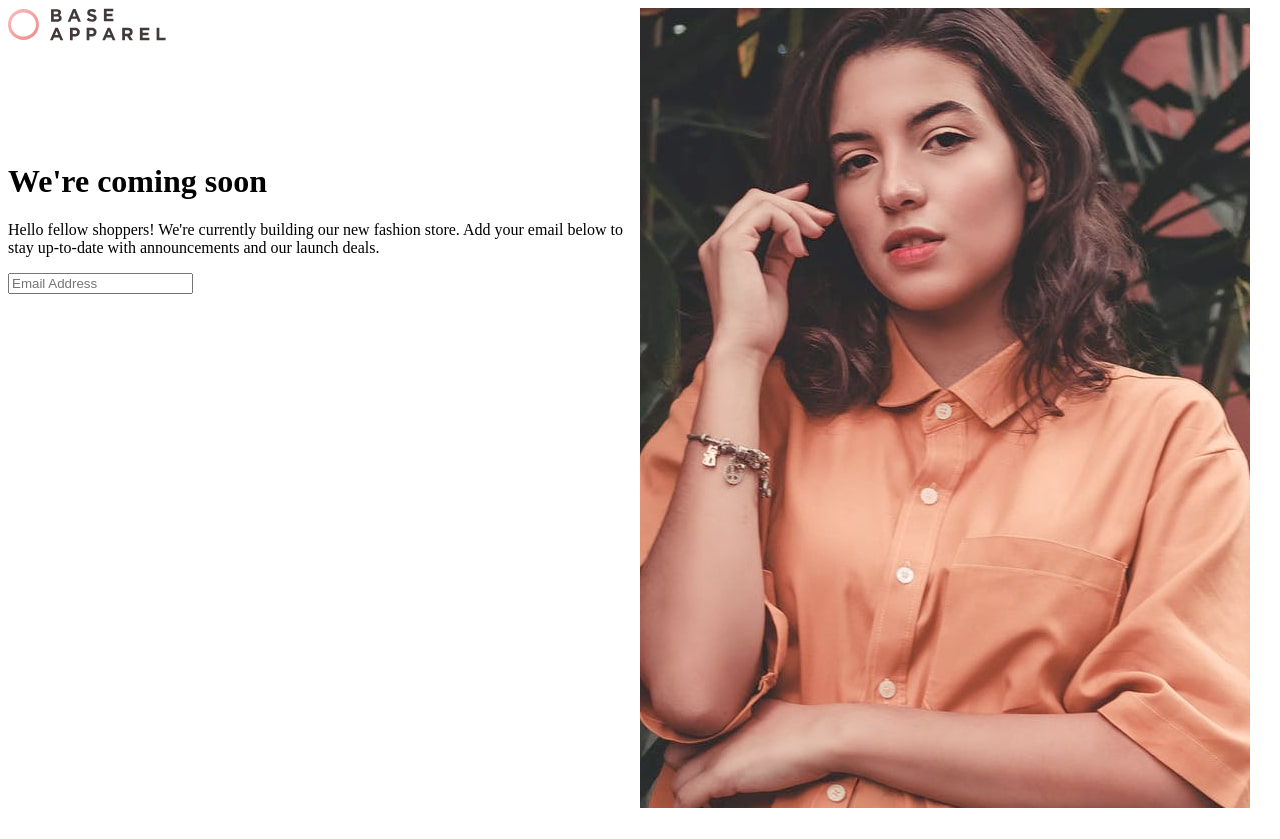
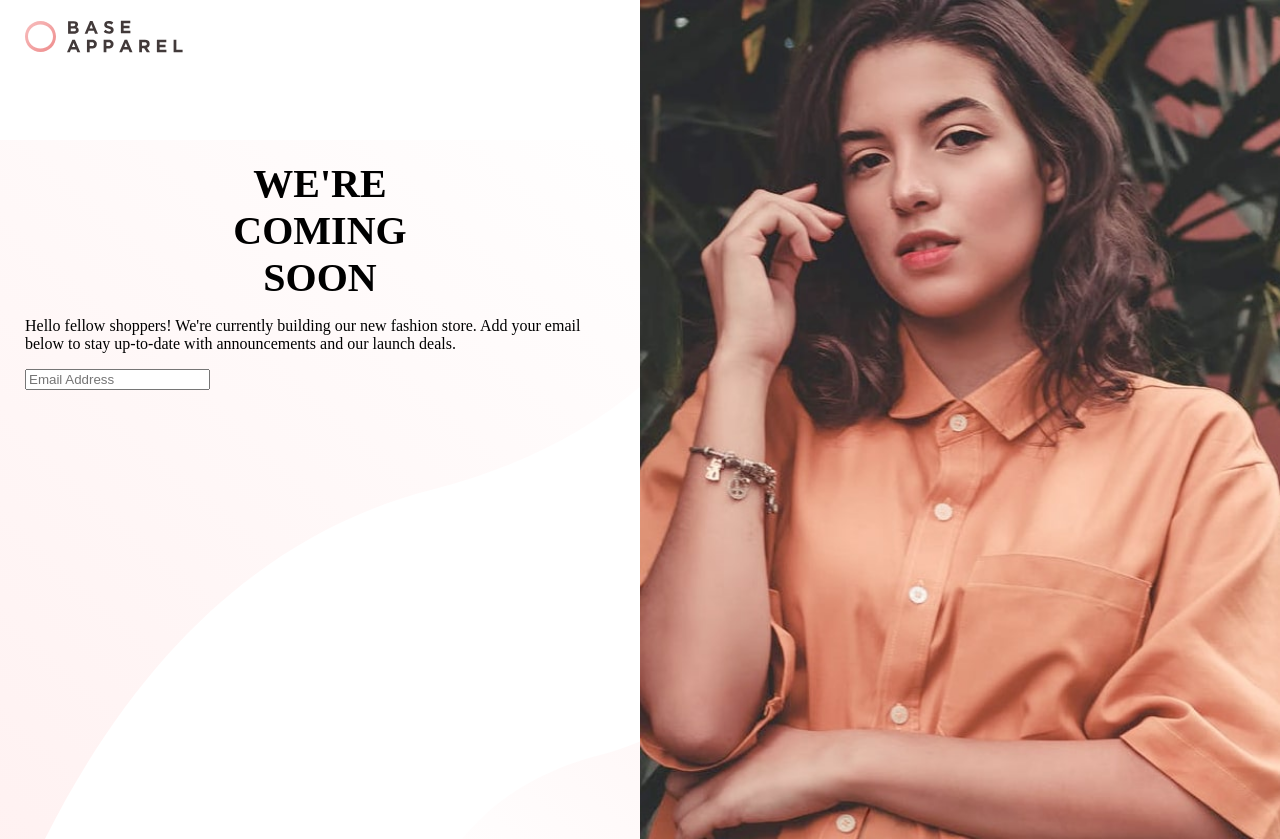
Before and after one commit to jcsmileyjr/Base-Apparel-Component, a plain HTML site: page index.html in a window 1280 px wide. Before the commit the page ends 816 px from the top, so only its background shows below. Drawn offline with Linux system fonts and the light colour scheme.

Commit message:
Update styling for H1, background images, and general images

```diff
--- a/index.html
+++ b/index.html
@@ -2,14 +2,25 @@
 <html lang="en">
 <head>
   <meta charset="UTF-8">
-  <meta name="viewport" content="width=device-width, initial-scale=1.0"> <!-- displays site properly based on user's device -->
+  <meta name="viewport" content="width=device-width, initial-scale=1.0">
 
   <link rel="icon" type="image/png" sizes="32x32" href="./images/favicon-32x32.png">
 
   <title>Frontend Mentor | Base Apparel coming soon page</title>
   <style>
+    :root {
+      --Very-dark-blue-main-bg: hsl(217, 54%, 11%);
+
+      --Primary-Desaturated-Red: hsl(0, 36%, 70%);
+      --Primary-Soft-Red: hsl(0, 93%, 68%);
+      --Neutral-Dark-Grayish-Red: hsl(0, 6%, 24%);
+      /* - Linear, 135deg, from hsl(0, 0%, 100%), to hsl(0, 100%, 98%);
+      - Linear, 135deg, from hsl(0, 80%, 86%), to hsl(0, 74%, 74%); */
+    }
+
     body {
       min-height: 100vh;
+      margin: 0;
       display: grid;
       grid-template-columns: 1fr;
       grid-template-rows: .1fr repeat(2, 1fr);
@@ -26,22 +37,35 @@
       grid-area: img;
     }
 
-    .main {
+    main {
       grid-area: main;
+      padding: 20px 25px;
+      background-image: url("images/bg-pattern-desktop.svg");
+      background-repeat: no-repeat;
     }
 
-    .header {
+    header {
       grid-area: header;
+      padding: 20px 25px;
     }
 
     .primaryImage--mobileStyle {
       min-height: 100%;
       display: flex;
+      width: 100%;
     }
 
     .primaryImage--desktopStyle {
         min-height: 100%;
         display: none
+    }
+
+    h1 {
+      margin: auto;
+      width: 50%;
+      text-transform: uppercase;
+      text-align: center;
+      font-size: 2.5em;
     }
 
     @media only screen and (min-width: 600px) {
@@ -61,23 +85,23 @@
       .primaryImage--desktopStyle {
         min-height: 100%;
         display: flex;
+        width: 100%;
       }
 
     }
   </style>
 </head>
 <body>
-  <header class="header">
+  <header >
     <img src="images/logo.svg" alt="" class="header__logo--style" />
   </header>
   <div class="primaryImage">
     <img src="images/hero-mobile.jpg" class="primaryImage--mobileStyle" alt=""/>
     <img src="images/hero-desktop.jpg" class="primaryImage--desktopStyle" alt=""/>
   </div>
-  <main class="main">
+  <main>
     <h1>We're coming soon</h1>
-    <p>Hello fellow shoppers! We're currently building our new fashion store.
-  Add your email below to stay up-to-date with announcements and our launch deals.</p>
+    <p>Hello fellow shoppers! We're currently building our new fashion store. Add your email below to stay up-to-date with announcements and our launch deals.</p>
     <input type="email" placeholder="Email Address" ></input>
   </main>
 </body>
```
